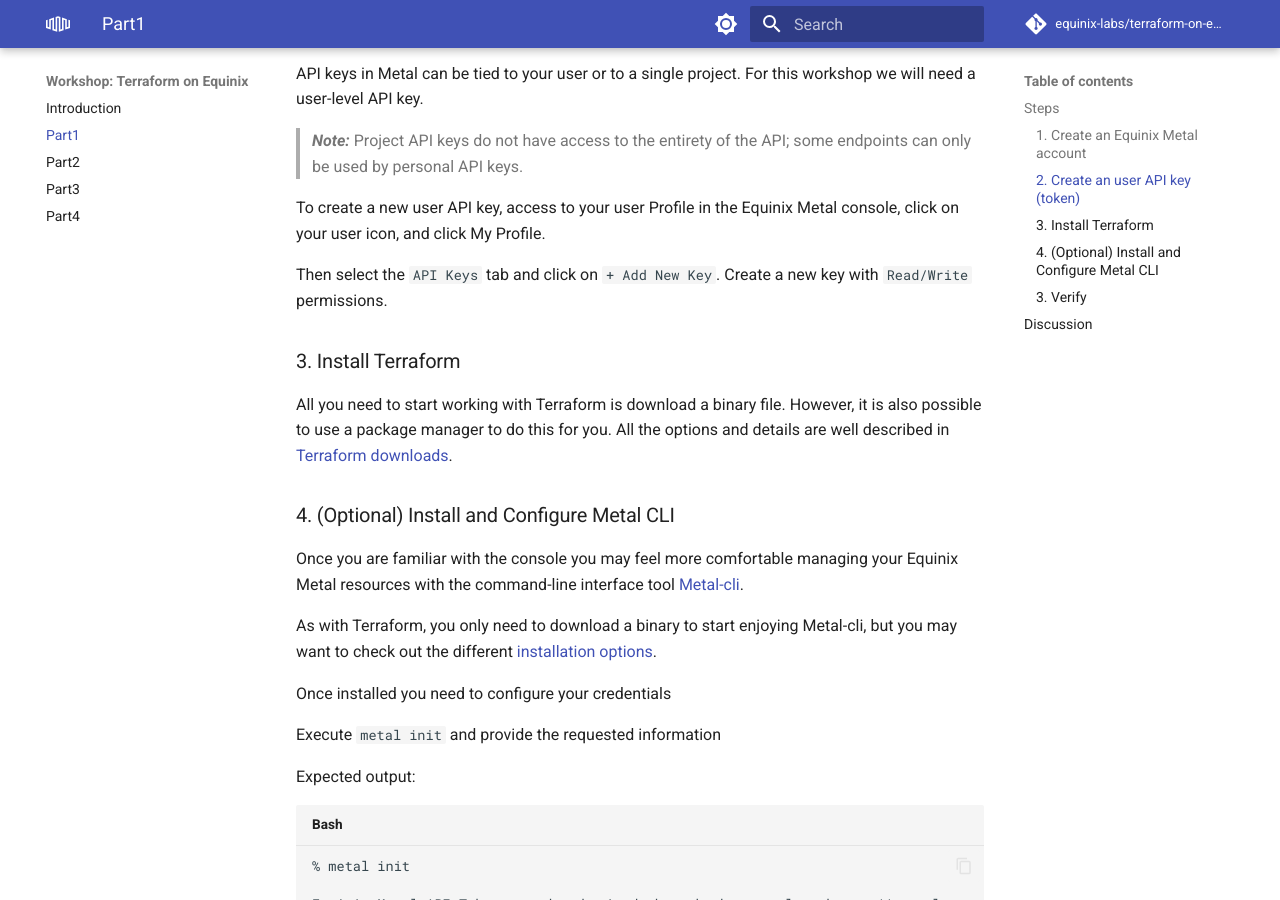
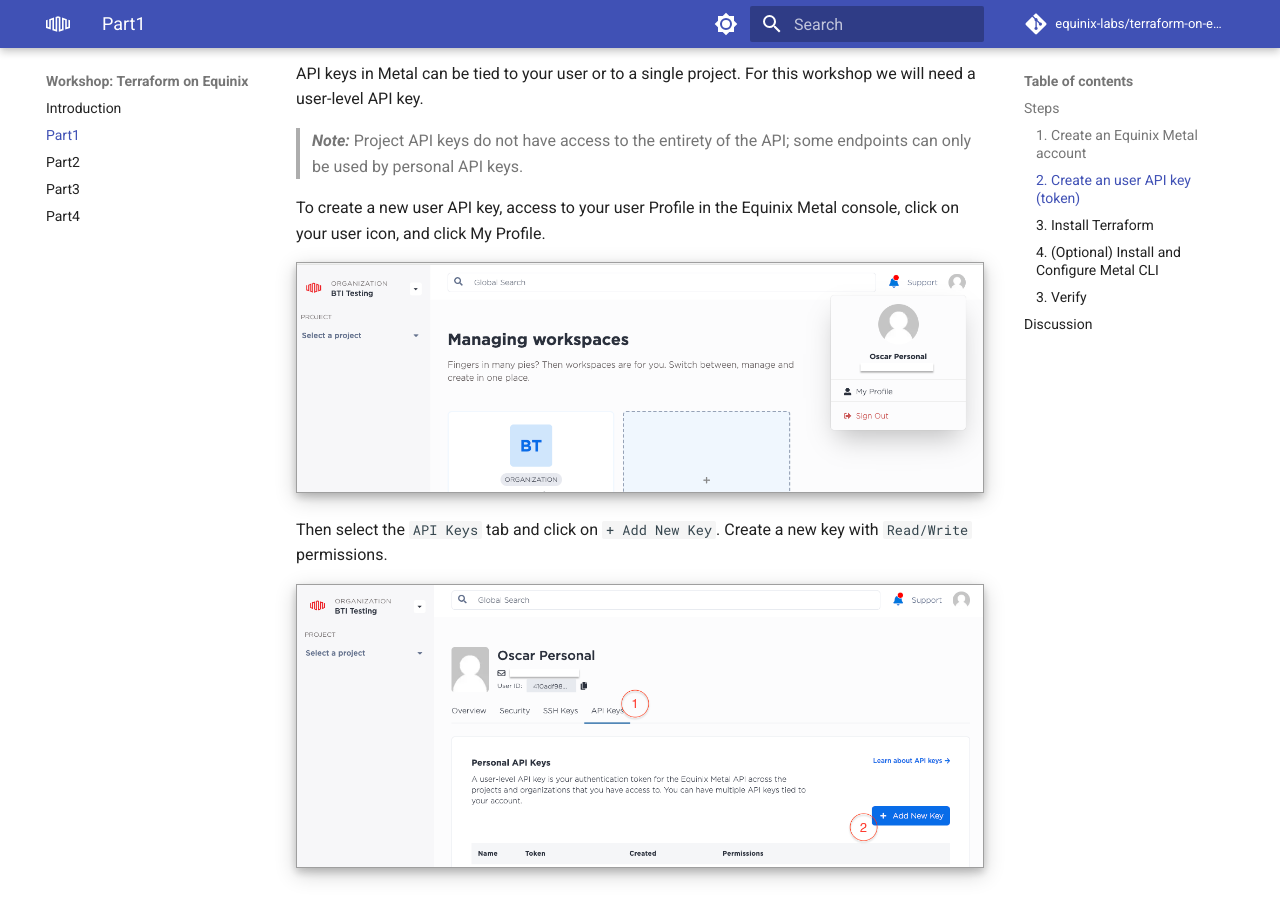
Before and after one commit to equinix-labs/terraform-on-equinix-workshop, an MkDocs documentation site: the page built from docs/part1.md, in a window 1280 px wide and 900 px high, scrolled down 529 px. Built offline with MkDocs 1.6.1 and Material for MkDocs 9.7.7, drawn with Linux system fonts in a browser that asks for light colours; comment, search, counter and statistics services are not loaded.

Commit message:
part1 images
Signed-off-by: ocobleseqx <oscar.cobles@eu.equinix.com>

```diff
--- a/docs/part1.md
+++ b/docs/part1.md
@@ -19,11 +19,11 @@
 
 To create a new user API key, access to your user Profile in the Equinix Metal console, click on your user icon, and click My Profile.
 
-<!-- TODO - ADD MY PROFILE SCREENSHOT -->
+![Equinix Console profile section screenshot](images/profile-screenshot.png)
 
 Then select the `API Keys` tab and click on `+ Add New Key`. Create a new key with `Read/Write` permissions.
 
-<!-- TODO - ADD API KEYS SCREENSHOT -->
+![Equinix Console API keys section screenshot](images/profile-api-keys-screenshot.png)
 
 ### 3. Install Terraform
 
```
Also changed, not shown: docs/images/profile-api-keys-screenshot.png (added), docs/images/profile-screenshot.png (added).
